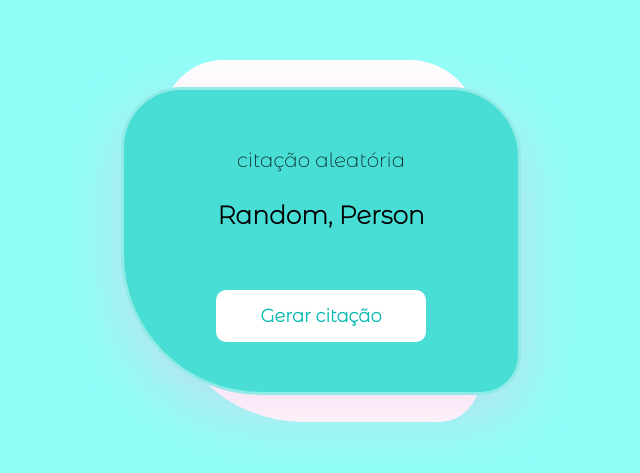
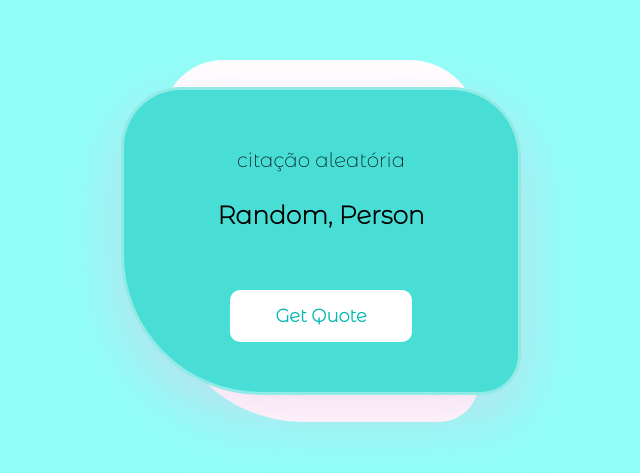
Before and after one commit to LiviaFaleiro/Quote-Generator, a plain HTML site: page index.html in a window 1280 px wide. Shown: the part 159-632 px from the top of the page, without its empty margins (319-959 px from the left). Drawn offline with Linux system fonts and the light colour scheme; no server answers.

Commit message:
mudança no html e criação de pastas de imagens

```diff
--- a/index.html
+++ b/index.html
@@ -15,7 +15,7 @@
            <p id="quote">citação aleatória
            </p>
            <h3 id="author">random, Person</h3>
-           <button id="btn">Gerar citação</button>
+           <button id="btn">Get Quote</button>
         </div>
     </div>
 <script src="script.js"></script>
```
Also changed, not shown: imagens/Captura de Tela (118).png (added).
